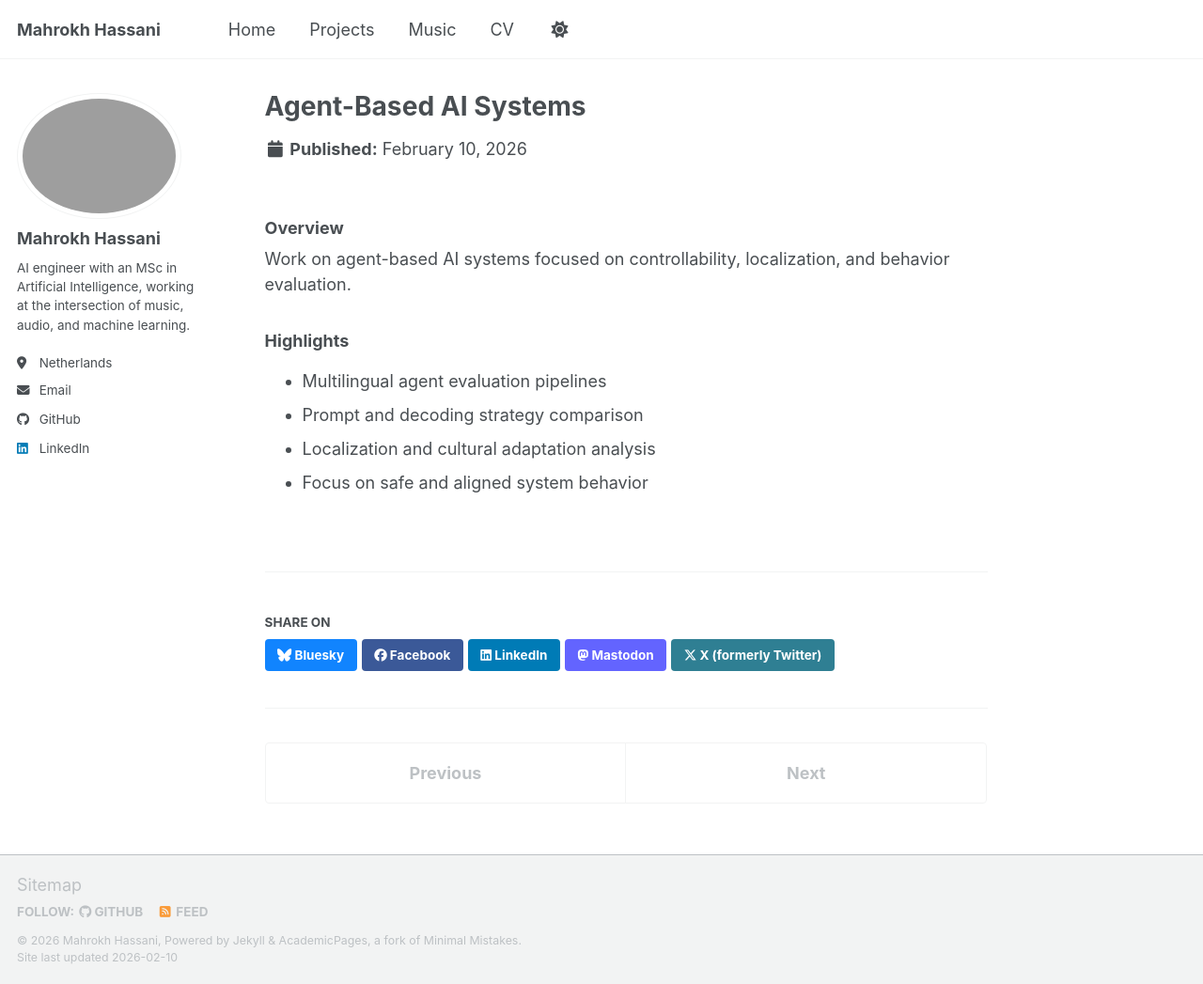
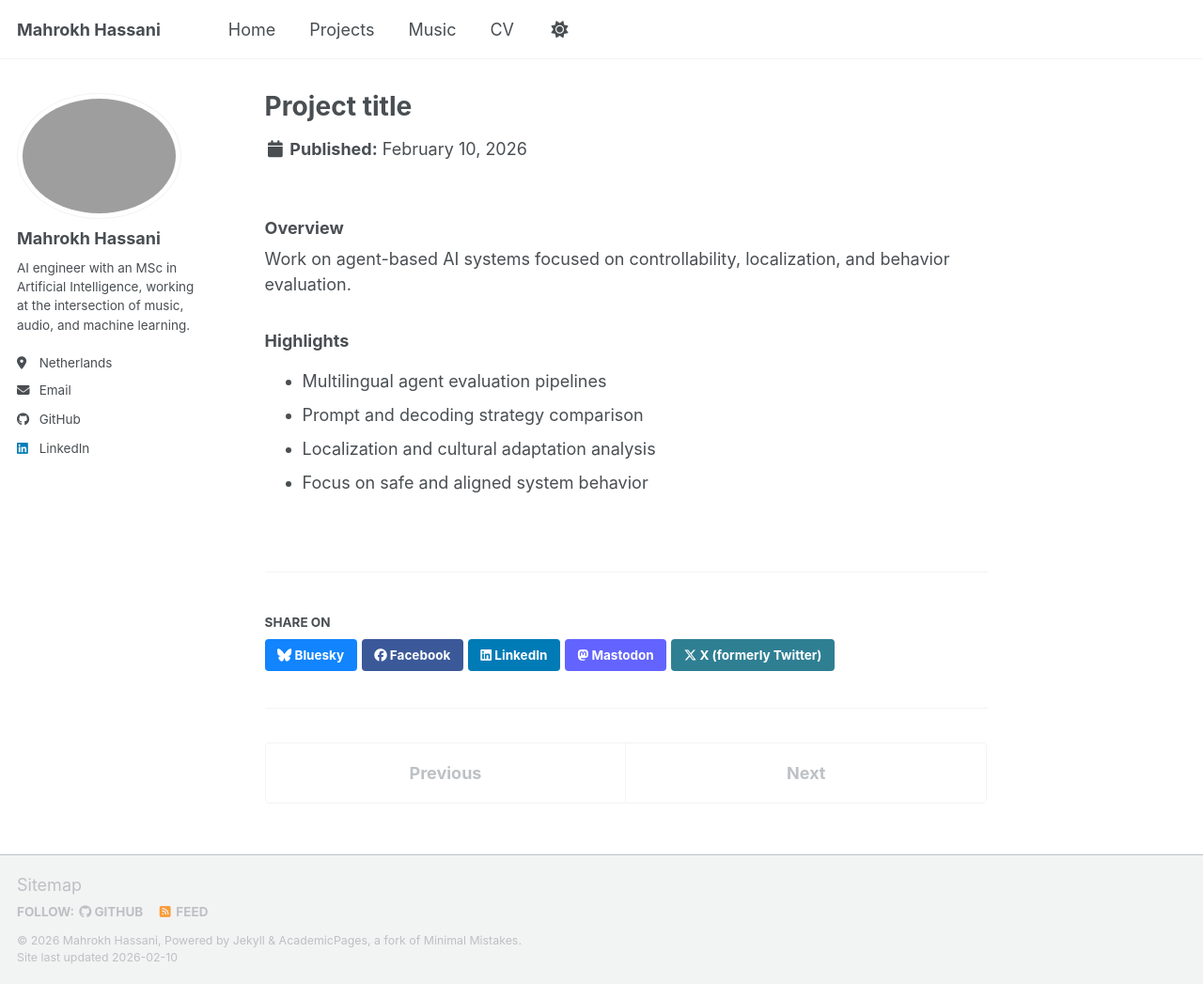
Before and after one commit to alexx99-hs/alexx99-hs.github.io, a Jekyll site: the page built from _portfolio/agents.md, in a window 1280 px wide and 1047 px high. Shown: the whole window at 94% size. Built offline with Jekyll 4.4.1, drawn with Linux system fonts in a browser that asks for light colours; a script bundle is joined from its source files by our own code; library files that are not in the unit come from our copies.

Commit message:
Modify title and excerpt in agents.md
Updated the title and excerpt for the agents portfolio entry.

```diff
--- a/_portfolio/agents.md
+++ b/_portfolio/agents.md
@@ -1,7 +1,7 @@
 ---
-title: "Agent-Based AI Systems"
+title: "Project title"
 collection: portfolio
-excerpt: "Design and evaluation of controllable, multilingual AI agents."
+excerpt: "One-line description."
 ---
 
 ### Overview
```
